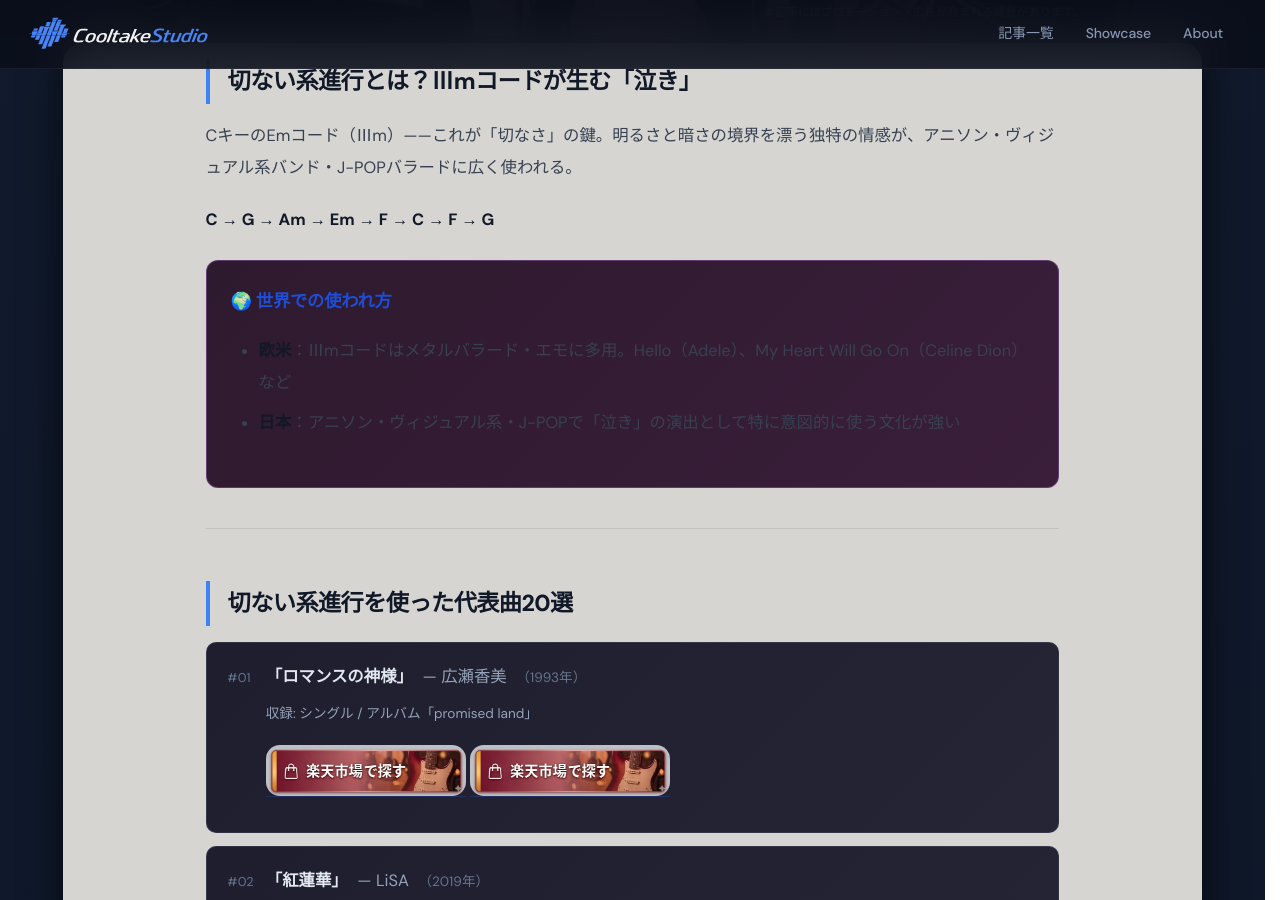
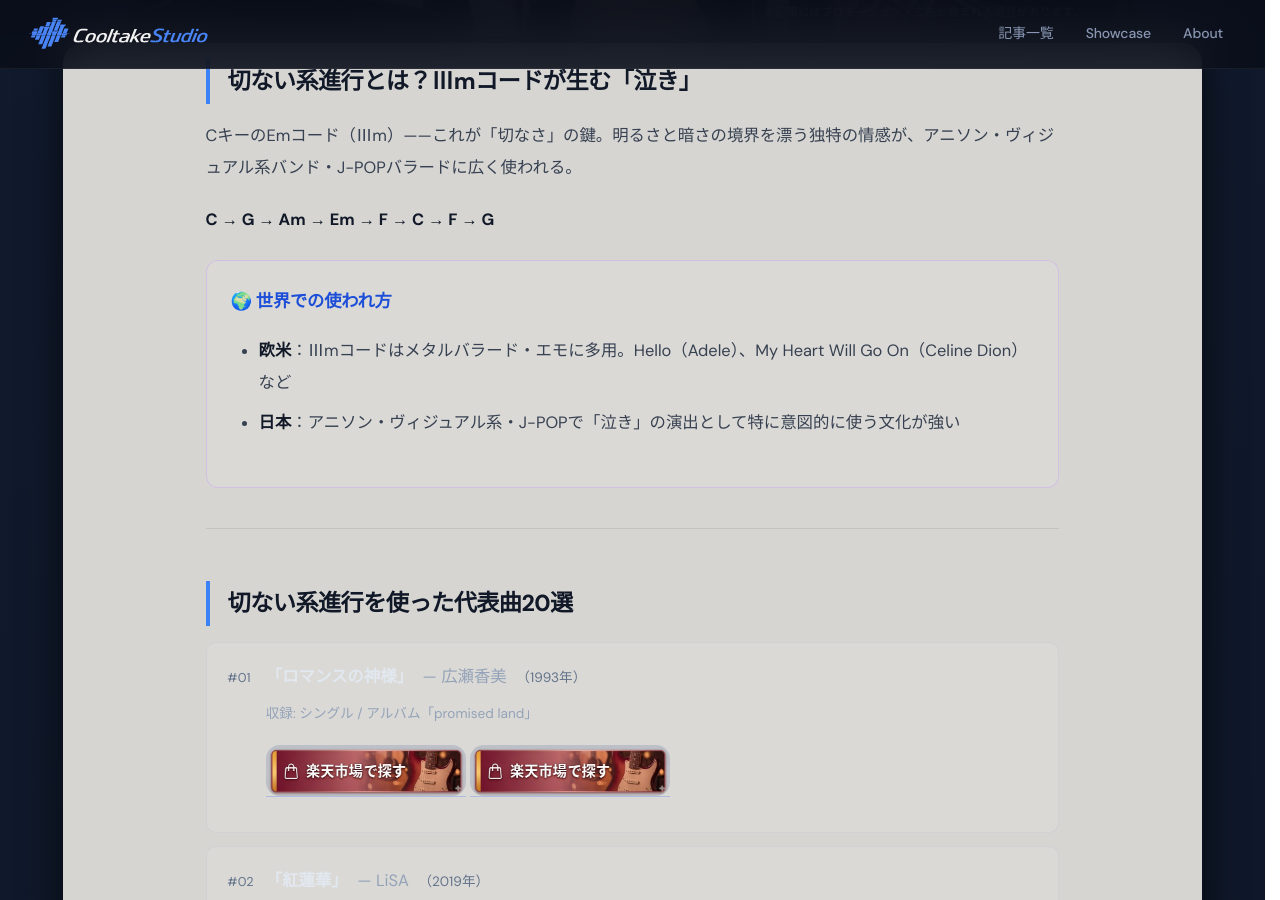
Before and after one commit to cooltake/cooltake-staging, a Jekyll site: the page built from _posts/2026-05-30-chord-progression-06-kanashii.md, in a window 1280 px wide and 900 px high, scrolled down 334 px. Built offline with Jekyll 4.4.1, drawn with Linux system fonts in a browser that asks for light colours; some web fonts are replaced.

```diff
--- a/_posts/2026-05-30-chord-progression-06-kanashii.md
+++ b/_posts/2026-05-30-chord-progression-06-kanashii.md
@@ -14,7 +14,7 @@
 
 **C → G → Am → Em → F → C → F → G**
 
-<div style="background:linear-gradient(135deg,#2e1a2e,#3a1e3a);border-radius:12px;padding:1.5rem;margin:1.5rem 0;border:1px solid rgba(192,132,252,.3);">
+<div style="background:rgba(255,255,255,0.10);border-radius:12px;padding:1.5rem;margin:1.5rem 0;border:1px solid rgba(192,132,252,.3);">
 <h3 style="color:#d8b4fe;margin-top:0;">🌍 世界での使われ方</h3>
 <ul style="color:#e2e8f0;">
 <li><strong>欧米</strong>：Ⅲmコードはメタルバラード・エモに多用。Hello（Adele）、My Heart Will Go On（Celine Dion）など</li>
@@ -27,7 +27,7 @@
 ## 切ない系進行を使った代表曲20選
 
 
-<div style="background:linear-gradient(135deg,#1e1e2e,#252535);border-radius:10px;padding:1.1rem 1.3rem;margin:.8rem 0;border:1px solid rgba(148,163,184,.15);">
+<div style="background:rgba(255,255,255,0.10);border-radius:10px;padding:1.1rem 1.3rem;margin:.8rem 0;border:1px solid rgba(148,163,184,.15);">
 <div style="display:flex;align-items:baseline;gap:.6rem;margin-bottom:.5rem;">
   <span style="color:#64748b;font-size:.8rem;min-width:1.8rem;">#01</span>
   <span style="color:#e2e8f0;font-weight:bold;">「ロマンスの神様」</span>
@@ -40,7 +40,7 @@
 <a href="https://hb.afl.rakuten.co.jp/ichiba/54518dd8.3792440a.54518dd9.03b99be4/?pc=https%3A//search.rakuten.co.jp/search/mall/%E5%BA%83%E7%80%AC%E9%A6%99%E7%BE%8E%2B%E3%83%99%E3%82%B9%E3%83%88%2BCD/" rel="nofollow" referrerpolicy="no-referrer-when-downgrade" style="display:inline-block;text-decoration:none;margin:.4rem 0;"><img src="/assets/images/btn-rakuten.jpg" alt="広瀬香美 ベスト・全作品を楽天で探す" width="200" style="max-width:100%;height:auto;border-radius:14px;display:block;"></a>
 </div>
 </div>
-<div style="background:linear-gradient(135deg,#1e1e2e,#252535);border-radius:10px;padding:1.1rem 1.3rem;margin:.8rem 0;border:1px solid rgba(148,163,184,.15);">
+<div style="background:rgba(255,255,255,0.10);border-radius:10px;padding:1.1rem 1.3rem;margin:.8rem 0;border:1px solid rgba(148,163,184,.15);">
 <div style="display:flex;align-items:baseline;gap:.6rem;margin-bottom:.5rem;">
   <span style="color:#64748b;font-size:.8rem;min-width:1.8rem;">#02</span>
   <span style="color:#e2e8f0;font-weight:bold;">「紅蓮華」</span>
@@ -53,7 +53,7 @@
 <a href="https://hb.afl.rakuten.co.jp/ichiba/54518dd8.3792440a.54518dd9.03b99be4/?pc=https%3A//search.rakuten.co.jp/search/mall/LiSA%2B%E3%83%99%E3%82%B9%E3%83%88%2BCD/" rel="nofollow" referrerpolicy="no-referrer-when-downgrade" style="display:inline-block;text-decoration:none;margin:.4rem 0;"><img src="/assets/images/btn-rakuten.jpg" alt="LiSA ベスト・全作品を楽天で探す" width="200" style="max-width:100%;height:auto;border-radius:14px;display:block;"></a>
 </div>
 </div>
-<div style="background:linear-gradient(135deg,#1e1e2e,#252535);border-radius:10px;padding:1.1rem 1.3rem;margin:.8rem 0;border:1px solid rgba(148,163,184,.15);">
+<div style="background:rgba(255,255,255,0.10);border-radius:10px;padding:1.1rem 1.3rem;margin:.8rem 0;border:1px solid rgba(148,163,184,.15);">
 <div style="display:flex;align-items:baseline;gap:.6rem;margin-bottom:.5rem;">
   <span style="color:#64748b;font-size:.8rem;min-width:1.8rem;">#03</span>
   <span style="color:#e2e8f0;font-weight:bold;">「Don't say "lazy"」</span>
@@ -66,7 +66,7 @@
 <a href="https://hb.afl.rakuten.co.jp/ichiba/54518dd8.3792440a.54518dd9.03b99be4/?pc=https%3A//search.rakuten.co.jp/search/mall/%E3%81%91%E3%81%84%E3%81%8A%E3%82%93%2B%E3%82%B5%E3%83%B3%E3%83%88%E3%83%A9%2BCD/" rel="nofollow" referrerpolicy="no-referrer-when-downgrade" style="display:inline-block;text-decoration:none;margin:.4rem 0;"><img src="/assets/images/btn-rakuten.jpg" alt="Afterschool Tea Time ベスト・全作品を楽天で探す" width="200" style="max-width:100%;height:auto;border-radius:14px;display:block;"></a>
 </div>
 </div>
-<div style="background:linear-gradient(135deg,#1e1e2e,#252535);border-radius:10px;padding:1.1rem 1.3rem;margin:.8rem 0;border:1px solid rgba(148,163,184,.15);">
+<div style="background:rgba(255,255,255,0.10);border-radius:10px;padding:1.1rem 1.3rem;margin:.8rem 0;border:1px solid rgba(148,163,184,.15);">
 <div style="display:flex;align-items:baseline;gap:.6rem;margin-bottom:.5rem;">
   <span style="color:#64748b;font-size:.8rem;min-width:1.8rem;">#04</span>
   <span style="color:#e2e8f0;font-weight:bold;">「God knows...」</span>
@@ -79,7 +79,7 @@
 <a href="https://hb.afl.rakuten.co.jp/ichiba/54518dd8.3792440a.54518dd9.03b99be4/?pc=https%3A//search.rakuten.co.jp/search/mall/%E5%B9%B3%E9%87%8E%E7%B6%BE%2B%E3%83%99%E3%82%B9%E3%83%88%2BCD/" rel="nofollow" referrerpolicy="no-referrer-when-downgrade" style="display:inline-block;text-decoration:none;margin:.4rem 0;"><img src="/assets/images/btn-rakuten.jpg" alt="平野綾 ベスト・全作品を楽天で探す" width="200" style="max-width:100%;height:auto;border-radius:14px;display:block;"></a>
 </div>
 </div>
-<div style="background:linear-gradient(135deg,#1e1e2e,#252535);border-radius:10px;padding:1.1rem 1.3rem;margin:.8rem 0;border:1px solid rgba(148,163,184,.15);">
+<div style="background:rgba(255,255,255,0.10);border-radius:10px;padding:1.1rem 1.3rem;margin:.8rem 0;border:1px solid rgba(148,163,184,.15);">
 <div style="display:flex;align-items:baseline;gap:.6rem;margin-bottom:.5rem;">
   <span style="color:#64748b;font-size:.8rem;min-width:1.8rem;">#05</span>
   <span style="color:#e2e8f0;font-weight:bold;">「oath sign」</span>
@@ -92,7 +92,7 @@
 <a href="https://hb.afl.rakuten.co.jp/ichiba/54518dd8.3792440a.54518dd9.03b99be4/?pc=https%3A//search.rakuten.co.jp/search/mall/LiSA%2B%E3%82%A2%E3%83%AB%E3%83%90%E3%83%A0%2BCD/" rel="nofollow" referrerpolicy="no-referrer-when-downgrade" style="display:inline-block;text-decoration:none;margin:.4rem 0;"><img src="/assets/images/btn-rakuten.jpg" alt="LiSA ベスト・全作品を楽天で探す" width="200" style="max-width:100%;height:auto;border-radius:14px;display:block;"></a>
 </div>
 </div>
-<div style="background:linear-gradient(135deg,#1e1e2e,#252535);border-radius:10px;padding:1.1rem 1.3rem;margin:.8rem 0;border:1px solid rgba(148,163,184,.15);">
+<div style="background:rgba(255,255,255,0.10);border-radius:10px;padding:1.1rem 1.3rem;margin:.8rem 0;border:1px solid rgba(148,163,184,.15);">
 <div style="display:flex;align-items:baseline;gap:.6rem;margin-bottom:.5rem;">
   <span style="color:#64748b;font-size:.8rem;min-width:1.8rem;">#06</span>
   <span style="color:#e2e8f0;font-weight:bold;">「CROSSING FIELD」</span>
@@ -105,7 +105,7 @@
 <a href="https://hb.afl.rakuten.co.jp/ichiba/54518dd8.3792440a.54518dd9.03b99be4/?pc=https%3A//search.rakuten.co.jp/search/mall/LiSA%2B%E3%83%99%E3%82%B9%E3%83%88%2BCD/" rel="nofollow" referrerpolicy="no-referrer-when-downgrade" style="display:inline-block;text-decoration:none;margin:.4rem 0;"><img src="/assets/images/btn-rakuten.jpg" alt="LiSA ベスト・全作品を楽天で探す" width="200" style="max-width:100%;height:auto;border-radius:14px;display:block;"></a>
 </div>
 </div>
-<div style="background:linear-gradient(135deg,#1e1e2e,#252535);border-radius:10px;padding:1.1rem 1.3rem;margin:.8rem 0;border:1px solid rgba(148,163,184,.15);">
+<div style="background:rgba(255,255,255,0.10);border-radius:10px;padding:1.1rem 1.3rem;margin:.8rem 0;border:1px solid rgba(148,163,184,.15);">
 <div style="display:flex;align-items:baseline;gap:.6rem;margin-bottom:.5rem;">
   <span style="color:#64748b;font-size:.8rem;min-width:1.8rem;">#07</span>
   <span style="color:#e2e8f0;font-weight:bold;">「ピースサイン」</span>
@@ -118,7 +118,7 @@
 <a href="https://hb.afl.rakuten.co.jp/ichiba/54518dd8.3792440a.54518dd9.03b99be4/?pc=https%3A//search.rakuten.co.jp/search/mall/%E7%B1%B3%E6%B4%A5%E7%8E%84%E5%B8%AB%2B%E3%83%99%E3%82%B9%E3%83%88%2BCD/" rel="nofollow" referrerpolicy="no-referrer-when-downgrade" style="display:inline-block;text-decoration:none;margin:.4rem 0;"><img src="/assets/images/btn-rakuten.jpg" alt="米津玄師 ベスト・全作品を楽天で探す" width="200" style="max-width:100%;height:auto;border-radius:14px;display:block;"></a>
 </div>
 </div>
-<div style="background:linear-gradient(135deg,#1e1e2e,#252535);border-radius:10px;padding:1.1rem 1.3rem;margin:.8rem 0;border:1px solid rgba(148,163,184,.15);">
+<div style="background:rgba(255,255,255,0.10);border-radius:10px;padding:1.1rem 1.3rem;margin:.8rem 0;border:1px solid rgba(148,163,184,.15);">
 <div style="display:flex;align-items:baseline;gap:.6rem;margin-bottom:.5rem;">
   <span style="color:#64748b;font-size:.8rem;min-width:1.8rem;">#08</span>
   <span style="color:#e2e8f0;font-weight:bold;">「シュガーソングとビターステップ」</span>
@@ -131,7 +131,7 @@
 <a href="https://hb.afl.rakuten.co.jp/ichiba/54518dd8.3792440a.54518dd9.03b99be4/?pc=https%3A//search.rakuten.co.jp/search/mall/UNISON%2BSQUARE%2BGARDEN%2B%E3%83%99%E3%82%B9%E3%83%88%2BCD/" rel="nofollow" referrerpolicy="no-referrer-when-downgrade" style="display:inline-block;text-decoration:none;margin:.4rem 0;"><img src="/assets/images/btn-rakuten.jpg" alt="UNISON SQUARE GARDEN ベスト・全作品を楽天で探す" width="200" style="max-width:100%;height:auto;border-radius:14px;display:block;"></a>
 </div>
 </div>
-<div style="background:linear-gradient(135deg,#1e1e2e,#252535);border-radius:10px;padding:1.1rem 1.3rem;margin:.8rem 0;border:1px solid rgba(148,163,184,.15);">
+<div style="background:rgba(255,255,255,0.10);border-radius:10px;padding:1.1rem 1.3rem;margin:.8rem 0;border:1px solid rgba(148,163,184,.15);">
 <div style="display:flex;align-items:baseline;gap:.6rem;margin-bottom:.5rem;">
   <span style="color:#64748b;font-size:.8rem;min-width:1.8rem;">#09</span>
   <span style="color:#e2e8f0;font-weight:bold;">「紅」</span>
@@ -144,7 +144,7 @@
 <a href="https://hb.afl.rakuten.co.jp/ichiba/54518dd8.3792440a.54518dd9.03b99be4/?pc=https%3A//search.rakuten.co.jp/search/mall/X%2BJAPAN%2B%E3%83%99%E3%82%B9%E3%83%88%2BCD/" rel="nofollow" referrerpolicy="no-referrer-when-downgrade" style="display:inline-block;text-decoration:none;margin:.4rem 0;"><img src="/assets/images/btn-rakuten.jpg" alt="X JAPAN ベスト・全作品を楽天で探す" width="200" style="max-width:100%;height:auto;border-radius:14px;display:block;"></a>
 </div>
 </div>
-<div style="background:linear-gradient(135deg,#1e1e2e,#252535);border-radius:10px;padding:1.1rem 1.3rem;margin:.8rem 0;border:1px solid rgba(148,163,184,.15);">
+<div style="background:rgba(255,255,255,0.10);border-radius:10px;padding:1.1rem 1.3rem;margin:.8rem 0;border:1px solid rgba(148,163,184,.15);">
 <div style="display:flex;align-items:baseline;gap:.6rem;margin-bottom:.5rem;">
   <span style="color:#64748b;font-size:.8rem;min-width:1.8rem;">#10</span>
   <span style="color:#e2e8f0;font-weight:bold;">「Forever Love」</span>
@@ -157,7 +157,7 @@
 <a href="https://hb.afl.rakuten.co.jp/ichiba/54518dd8.3792440a.54518dd9.03b99be4/?pc=https%3A//search.rakuten.co.jp/search/mall/X%2BJAPAN%2B%E3%83%99%E3%82%B9%E3%83%88%2BCD/" rel="nofollow" referrerpolicy="no-referrer-when-downgrade" style="display:inline-block;text-decoration:none;margin:.4rem 0;"><img src="/assets/images/btn-rakuten.jpg" alt="X JAPAN ベスト・全作品を楽天で探す" width="200" style="max-width:100%;height:auto;border-radius:14px;display:block;"></a>
 </div>
 </div>
-<div style="background:linear-gradient(135deg,#1e1e2e,#252535);border-radius:10px;padding:1.1rem 1.3rem;margin:.8rem 0;border:1px solid rgba(148,163,184,.15);">
+<div style="background:rgba(255,255,255,0.10);border-radius:10px;padding:1.1rem 1.3rem;margin:.8rem 0;border:1px solid rgba(148,163,184,.15);">
 <div style="display:flex;align-items:baseline;gap:.6rem;margin-bottom:.5rem;">
   <span style="color:#64748b;font-size:.8rem;min-width:1.8rem;">#11</span>
   <span style="color:#e2e8f0;font-weight:bold;">「TRUTH」</span>
@@ -170,7 +170,7 @@
 <a href="https://hb.afl.rakuten.co.jp/ichiba/54518dd8.3792440a.54518dd9.03b99be4/?pc=https%3A//search.rakuten.co.jp/search/mall/Bz%2B%E3%83%99%E3%82%B9%E3%83%88%2BCD/" rel="nofollow" referrerpolicy="no-referrer-when-downgrade" style="display:inline-block;text-decoration:none;margin:.4rem 0;"><img src="/assets/images/btn-rakuten.jpg" alt="B'z ベスト・全作品を楽天で探す" width="200" style="max-width:100%;height:auto;border-radius:14px;display:block;"></a>
 </div>
 </div>
-<div style="background:linear-gradient(135deg,#1e1e2e,#252535);border-radius:10px;padding:1.1rem 1.3rem;margin:.8rem 0;border:1px solid rgba(148,163,184,.15);">
+<div style="background:rgba(255,255,255,0.10);border-radius:10px;padding:1.1rem 1.3rem;margin:.8rem 0;border:1px solid rgba(148,163,184,.15);">
 <div style="display:flex;align-items:baseline;gap:.6rem;margin-bottom:.5rem;">
   <span style="color:#64748b;font-size:.8rem;min-width:1.8rem;">#12</span>
   <span style="color:#e2e8f0;font-weight:bold;">「少年時代」</span>
@@ -183,7 +183,7 @@
 <a href="https://hb.afl.rakuten.co.jp/ichiba/54518dd8.3792440a.54518dd9.03b99be4/?pc=https%3A//search.rakuten.co.jp/search/mall/%E4%BA%95%E4%B8%8A%E9%99%BD%E6%B0%B4%2B%E3%83%99%E3%82%B9%E3%83%88%2BCD/" rel="nofollow" referrerpolicy="no-referrer-when-downgrade" style="display:inline-block;text-decoration:none;margin:.4rem 0;"><img src="/assets/images/btn-rakuten.jpg" alt="井上陽水 ベスト・全作品を楽天で探す" width="200" style="max-width:100%;height:auto;border-radius:14px;display:block;"></a>
 </div>
 </div>
-<div style="background:linear-gradient(135deg,#1e1e2e,#252535);border-radius:10px;padding:1.1rem 1.3rem;margin:.8rem 0;border:1px solid rgba(148,163,184,.15);">
+<div style="background:rgba(255,255,255,0.10);border-radius:10px;padding:1.1rem 1.3rem;margin:.8rem 0;border:1px solid rgba(148,163,184,.15);">
 <div style="display:flex;align-items:baseline;gap:.6rem;margin-bottom:.5rem;">
   <span style="color:#64748b;font-size:.8rem;min-width:1.8rem;">#13</span>
   <span style="color:#e2e8f0;font-weight:bold;">「コネクト」</span>
@@ -196,7 +196,7 @@
 <a href="https://hb.afl.rakuten.co.jp/ichiba/54518dd8.3792440a.54518dd9.03b99be4/?pc=https%3A//search.rakuten.co.jp/search/mall/ClariS%2B%E3%83%99%E3%82%B9%E3%83%88%2BCD/" rel="nofollow" referrerpolicy="no-referrer-when-downgrade" style="display:inline-block;text-decoration:none;margin:.4rem 0;"><img src="/assets/images/btn-rakuten.jpg" alt="ClariS ベスト・全作品を楽天で探す" width="200" style="max-width:100%;height:auto;border-radius:14px;display:block;"></a>
 </div>
 </div>
-<div style="background:linear-gradient(135deg,#1e1e2e,#252535);border-radius:10px;padding:1.1rem 1.3rem;margin:.8rem 0;border:1px solid rgba(148,163,184,.15);">
+<div style="background:rgba(255,255,255,0.10);border-radius:10px;padding:1.1rem 1.3rem;margin:.8rem 0;border:1px solid rgba(148,163,184,.15);">
 <div style="display:flex;align-items:baseline;gap:.6rem;margin-bottom:.5rem;">
   <span style="color:#64748b;font-size:.8rem;min-width:1.8rem;">#14</span>
   <span style="color:#e2e8f0;font-weight:bold;">「カラフル」</span>
@@ -209,7 +209,7 @@
 <a href="https://hb.afl.rakuten.co.jp/ichiba/54518dd8.3792440a.54518dd9.03b99be4/?pc=https%3A//search.rakuten.co.jp/search/mall/Perfume%2B%E3%83%99%E3%82%B9%E3%83%88%2BCD/" rel="nofollow" referrerpolicy="no-referrer-when-downgrade" style="display:inline-block;text-decoration:none;margin:.4rem 0;"><img src="/assets/images/btn-rakuten.jpg" alt="中田ヤスタカ / Perfume系 ベスト・全作品を楽天で探す" width="200" style="max-width:100%;height:auto;border-radius:14px;display:block;"></a>
 </div>
 </div>
-<div style="background:linear-gradient(135deg,#1e1e2e,#252535);border-radius:10px;padding:1.1rem 1.3rem;margin:.8rem 0;border:1px solid rgba(148,163,184,.15);">
+<div style="background:rgba(255,255,255,0.10);border-radius:10px;padding:1.1rem 1.3rem;margin:.8rem 0;border:1px solid rgba(148,163,184,.15);">
 <div style="display:flex;align-items:baseline;gap:.6rem;margin-bottom:.5rem;">
   <span style="color:#64748b;font-size:.8rem;min-width:1.8rem;">#15</span>
   <span style="color:#e2e8f0;font-weight:bold;">「愛をこめて花束を」</span>
@@ -222,7 +222,7 @@
 <a href="https://hb.afl.rakuten.co.jp/ichiba/54518dd8.3792440a.54518dd9.03b99be4/?pc=https%3A//search.rakuten.co.jp/search/mall/Superfly%2B%E3%83%99%E3%82%B9%E3%83%88%2BCD/" rel="nofollow" referrerpolicy="no-referrer-when-downgrade" style="display:inline-block;text-decoration:none;margin:.4rem 0;"><img src="/assets/images/btn-rakuten.jpg" alt="Superfly ベスト・全作品を楽天で探す" width="200" style="max-width:100%;height:auto;border-radius:14px;display:block;"></a>
 </div>
 </div>
-<div style="background:linear-gradient(135deg,#1e1e2e,#252535);border-radius:10px;padding:1.1rem 1.3rem;margin:.8rem 0;border:1px solid rgba(148,163,184,.15);">
+<div style="background:rgba(255,255,255,0.10);border-radius:10px;padding:1.1rem 1.3rem;margin:.8rem 0;border:1px solid rgba(148,163,184,.15);">
 <div style="display:flex;align-items:baseline;gap:.6rem;margin-bottom:.5rem;">
   <span style="color:#64748b;font-size:.8rem;min-width:1.8rem;">#16</span>
   <span style="color:#e2e8f0;font-weight:bold;">「ひまわりの約束」</span>
@@ -235,7 +235,7 @@
 <a href="https://hb.afl.rakuten.co.jp/ichiba/54518dd8.3792440a.54518dd9.03b99be4/?pc=https%3A//search.rakuten.co.jp/search/mall/%E7%A7%A6%E5%9F%BA%E5%8D%9A%2B%E3%83%99%E3%82%B9%E3%83%88%2BCD/" rel="nofollow" referrerpolicy="no-referrer-when-downgrade" style="display:inline-block;text-decoration:none;margin:.4rem 0;"><img src="/assets/images/btn-rakuten.jpg" alt="秦基博 ベスト・全作品を楽天で探す" width="200" style="max-width:100%;height:auto;border-radius:14px;display:block;"></a>
 </div>
 </div>
-<div style="background:linear-gradient(135deg,#1e1e2e,#252535);border-radius:10px;padding:1.1rem 1.3rem;margin:.8rem 0;border:1px solid rgba(148,163,184,.15);">
+<div style="background:rgba(255,255,255,0.10);border-radius:10px;padding:1.1rem 1.3rem;margin:.8rem 0;border:1px solid rgba(148,163,184,.15);">
 <div style="display:flex;align-items:baseline;gap:.6rem;margin-bottom:.5rem;">
   <span style="color:#64748b;font-size:.8rem;min-width:1.8rem;">#17</span>
   <span style="color:#e2e8f0;font-weight:bold;">「ミライへ」</span>
@@ -248,7 +248,7 @@
 <a href="https://hb.afl.rakuten.co.jp/ichiba/54518dd8.3792440a.54518dd9.03b99be4/?pc=https%3A//search.rakuten.co.jp/search/mall/Kiroro%2B%E3%83%99%E3%82%B9%E3%83%88%2BCD/" rel="nofollow" referrerpolicy="no-referrer-when-downgrade" style="display:inline-block;text-decoration:none;margin:.4rem 0;"><img src="/assets/images/btn-rakuten.jpg" alt="Kiroro ベスト・全作品を楽天で探す" width="200" style="max-width:100%;height:auto;border-radius:14px;display:block;"></a>
 </div>
 </div>
-<div style="background:linear-gradient(135deg,#1e1e2e,#252535);border-radius:10px;padding:1.1rem 1.3rem;margin:.8rem 0;border:1px solid rgba(148,163,184,.15);">
+<div style="background:rgba(255,255,255,0.10);border-radius:10px;padding:1.1rem 1.3rem;margin:.8rem 0;border:1px solid rgba(148,163,184,.15);">
 <div style="display:flex;align-items:baseline;gap:.6rem;margin-bottom:.5rem;">
   <span style="color:#64748b;font-size:.8rem;min-width:1.8rem;">#18</span>
   <span style="color:#e2e8f0;font-weight:bold;">「桜坂」</span>
@@ -261,7 +261,7 @@
 <a href="https://hb.afl.rakuten.co.jp/ichiba/54518dd8.3792440a.54518dd9.03b99be4/?pc=https%3A//search.rakuten.co.jp/search/mall/%E7%A6%8F%E5%B1%B1%E9%9B%85%E6%B2%BB%2B%E3%83%99%E3%82%B9%E3%83%88%2BCD/" rel="nofollow" referrerpolicy="no-referrer-when-downgrade" style="display:inline-block;text-decoration:none;margin:.4rem 0;"><img src="/assets/images/btn-rakuten.jpg" alt="福山雅治 ベスト・全作品を楽天で探す" width="200" style="max-width:100%;height:auto;border-radius:14px;display:block;"></a>
 </div>
 </div>
-<div style="background:linear-gradient(135deg,#1e1e2e,#252535);border-radius:10px;padding:1.1rem 1.3rem;margin:.8rem 0;border:1px solid rgba(148,163,184,.15);">
+<div style="background:rgba(255,255,255,0.10);border-radius:10px;padding:1.1rem 1.3rem;margin:.8rem 0;border:1px solid rgba(148,163,184,.15);">
 <div style="display:flex;align-items:baseline;gap:.6rem;margin-bottom:.5rem;">
   <span style="color:#64748b;font-size:.8rem;min-width:1.8rem;">#19</span>
   <span style="color:#e2e8f0;font-weight:bold;">「My Heart Will Go On」</span>
@@ -274,7 +274,7 @@
 <a href="https://hb.afl.rakuten.co.jp/ichiba/54518dd8.3792440a.54518dd9.03b99be4/?pc=https%3A//search.rakuten.co.jp/search/mall/Celine%2BDion%2B%E3%83%99%E3%82%B9%E3%83%88%2BCD/" rel="nofollow" referrerpolicy="no-referrer-when-downgrade" style="display:inline-block;text-decoration:none;margin:.4rem 0;"><img src="/assets/images/btn-rakuten.jpg" alt="Celine Dion ベスト・全作品を楽天で探す" width="200" style="max-width:100%;height:auto;border-radius:14px;display:block;"></a>
 </div>
 </div>
-<div style="background:linear-gradient(135deg,#1e1e2e,#252535);border-radius:10px;padding:1.1rem 1.3rem;margin:.8rem 0;border:1px solid rgba(148,163,184,.15);">
+<div style="background:rgba(255,255,255,0.10);border-radius:10px;padding:1.1rem 1.3rem;margin:.8rem 0;border:1px solid rgba(148,163,184,.15);">
 <div style="display:flex;align-items:baseline;gap:.6rem;margin-bottom:.5rem;">
   <span style="color:#64748b;font-size:.8rem;min-width:1.8rem;">#20</span>
   <span style="color:#e2e8f0;font-weight:bold;">「Hello」</span>
```
